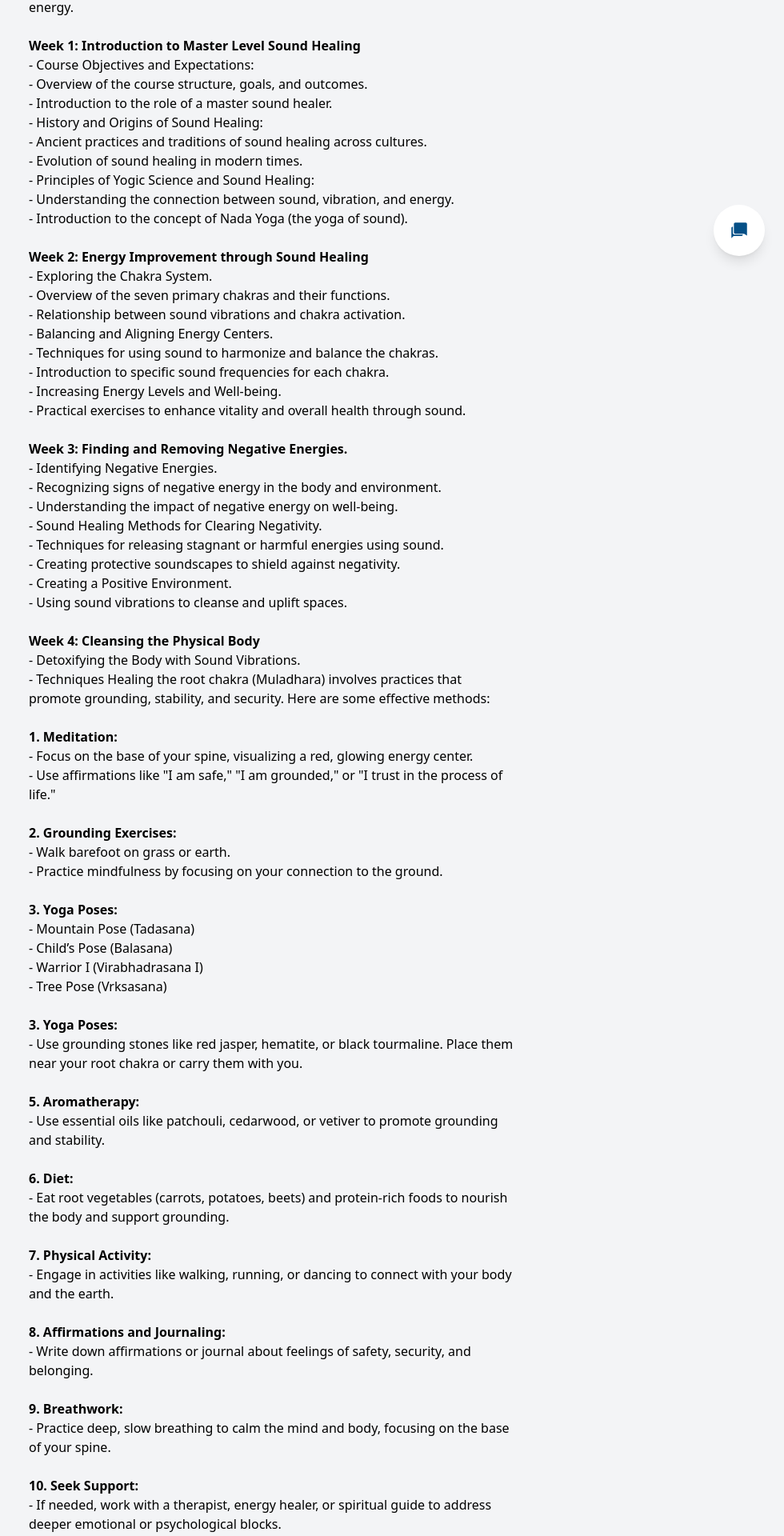
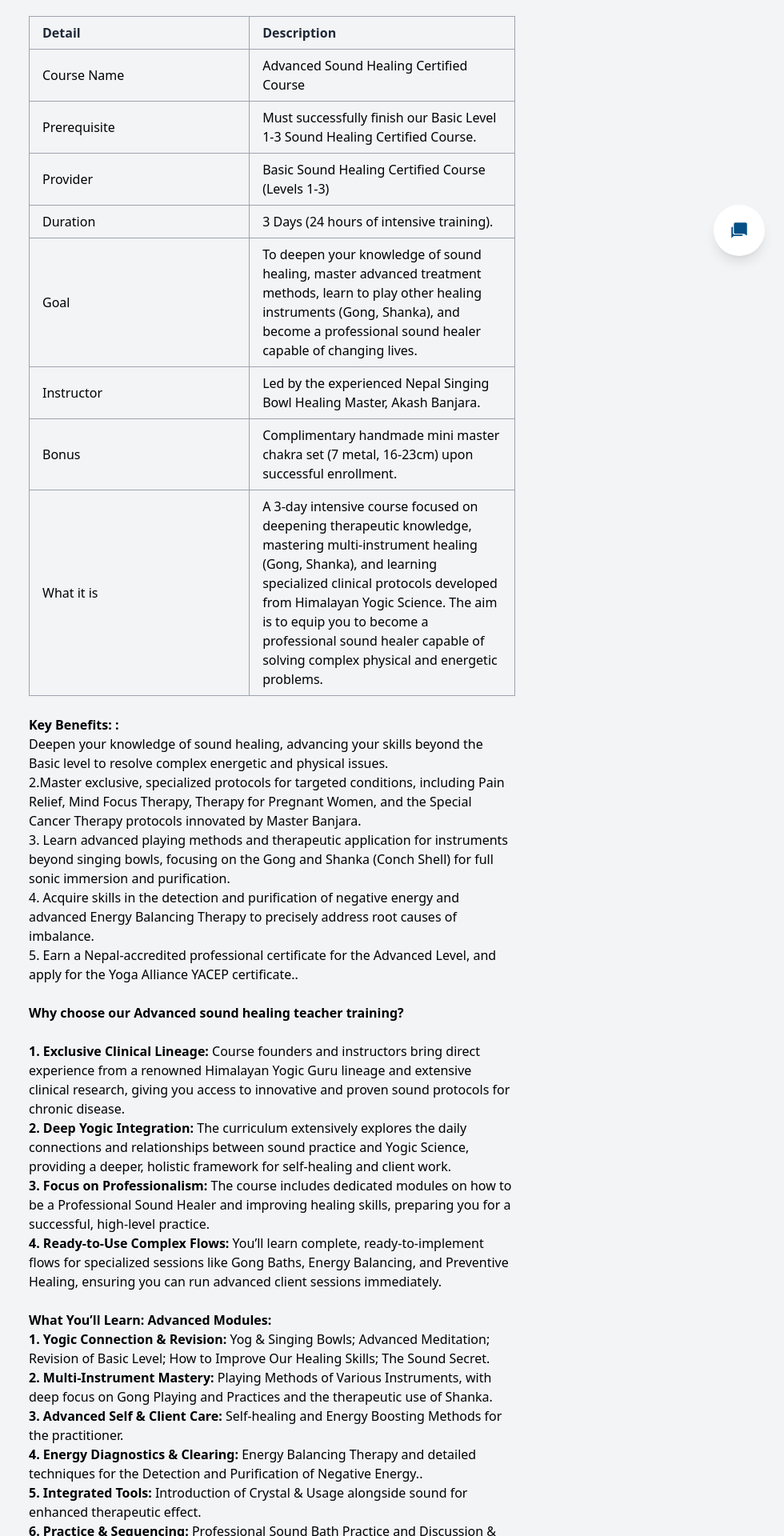
Before and after one commit to shashankapoudel/master-akash-portfolio, a React (Vite) app: page /services/advsoundhealingcourse in a window 1280 px wide. Shown: the part 400-2320 px from the top of the page at 80% size, without its empty margins (300-1280 px from the left). Built offline with nearby package versions, Linux system fonts and the light colour scheme.

Commit message:
latest changes

```diff
--- a/src/pages/AdvSoundHealingCourse.jsx
+++ b/src/pages/AdvSoundHealingCourse.jsx
@@ -1,105 +1,152 @@
 import React from 'react'
 
 const AdvSoundHealingCourse = () => {
+
+
+    const courseDetails = [
+        { detail: "Course Name", description: "Advanced Sound Healing Certified Course" },
+        { detail: "Prerequisite", description: "Must successfully finish our Basic Level 1-3 Sound Healing Certified Course." },
+        { detail: "Provider", description: "Basic Sound Healing Certified Course (Levels 1-3)" },
+        {
+            detail: "Duration", description: "3 Days (24 hours of intensive training)."
+        },
+        {
+            detail: "Goal", description: "To deepen your knowledge of sound healing, master advanced treatment methods, learn to play other healing instruments (Gong, Shanka), and become a professional sound healer capable of changing lives."
+        },
+        {
+            detail: "Instructor", description: "Led by the experienced Nepal Singing Bowl Healing Master, Akash Banjara."
+        },
+        {
+            detail: "Bonus", description: "Complimentary handmade mini master chakra set (7 metal, 16-23cm) upon successful enrollment."
+        },
+        {
+            detail: "What it is", description: "A 3-day intensive course focused on deepening therapeutic knowledge, mastering multi-instrument healing (Gong, Shanka), and learning specialized clinical protocols developed from Himalayan Yogic Science. The aim is to equip you to become a professional sound healer capable of solving complex physical and energetic problems. "
+        },
+    ]
+
     return (
         <div className='w-full flex items-center justify-center p-8'>
 
             <div className='text-[#11111] w-1/2'>
 
-                <strong> Course Overview:</strong>
-                <hr />
-                This Master Level Sound Healing course is designed to provide students with a comprehensive understanding of sound healing principles, techniques, and practices. Through a combination of theoretical knowledge and hands-on experience, students will learn to use various sound healing instruments, understand the impact of sound on the physical, emotional, mental, and spiritual levels, and develop the skills to become master sound healers. By the end of the course, students will be equipped to facilitate healing for themselves and others, while also deepening their connection to their higher self and the universal energy.
+                <strong className='text-center'>Advanced Sound Healing Certified Course</strong>
+
+                <p>As our Basic Teacher Training provided you with the basic map of the body, mind, and chakras, the Advanced Sound Healing Certified Course is an elaborate venture into that land. You will not only be balancing, but you will be on a wide-ranging, profound investigation into the dynamics of complex energy. This stage is also concerned with the diagnosis of deep-seated imbalances, the use of special therapy plans, and the skill to use powerful tools to address difficult issues. This is where you will convert what you have learned into the skills of a professional, clinical-level healer.</p>
                 <br />
 
-                <br />
-                <strong>Week 1: Introduction to Master Level Sound Healing</strong>
-                <br />
-                - Course Objectives and Expectations:<br />
-                - Overview of the course structure, goals, and outcomes.<br />
-                - Introduction to the role of a master sound healer.<br />
-                - History and Origins of Sound Healing:<br />
-                - Ancient practices and traditions of sound healing across cultures.<br />
-                - Evolution of sound healing in modern times.<br />
-                - Principles of Yogic Science and Sound Healing:<br />
-                - Understanding the connection between sound, vibration, and energy.<br />
-                - Introduction to the concept of Nada Yoga (the yoga of sound).<br />
+                <div>
+                    <table className='min-w-full'>
+                        <thead className=' text-gray-800'>
+                            <tr>
+                                <th className='border border-gray-400 text-left w-12 px-4 py-2'>Detail</th>
+                                <th className='border border-gray-400 text-left w-24 px-4 py-2'>Description</th>
+                            </tr>
+                        </thead>
+                        <tbody>
+                            {
+                                courseDetails.map((item) => (
+                                    <tr key={item.detail}>
+                                        <td className='border border-gray-400 text-gray px-4 py-2 font-medium'>{item.detail}</td>
+                                        <td className='border border-gray-400 text-gray px-4 py-2 font-medium'>{item.description}</td>
+                                    </tr>
+                                ))
+                            }
+                        </tbody>
+
+                    </table>
+                </div>
 
                 <br />
 
-                <strong>Week 2: Energy Improvement through Sound Healing</strong><br />
-                - Exploring the Chakra System.<br />
-                - Overview of the seven primary chakras and their functions.<br />
-                - Relationship between sound vibrations and chakra activation.<br />
-                - Balancing and Aligning Energy Centers.<br />
-                - Techniques for using sound to harmonize and balance the chakras.<br />
-                - Introduction to specific sound frequencies for each chakra.<br />
-                - Increasing Energy Levels and Well-being.<br />
-                - Practical exercises to enhance vitality and overall health through sound.<br />
+                <strong>Key Benefits: :</strong><br />
+
+                Deepen your knowledge of sound healing, advancing your skills beyond the Basic level to resolve complex energetic and physical issues.
+                <br />
+                2.Master exclusive, specialized protocols for targeted conditions, including Pain Relief, Mind Focus Therapy, Therapy for Pregnant Women, and the Special Cancer Therapy protocols innovated by Master Banjara.<br />
+                3. Learn advanced playing methods and therapeutic application for instruments beyond singing bowls, focusing on the Gong and Shanka (Conch Shell) for full sonic immersion and purification.<br />
+                4. Acquire skills in the detection and purification of negative energy and advanced Energy Balancing Therapy to precisely address root causes of imbalance. <br />
+                5. Earn a Nepal-accredited professional certificate for the Advanced Level, and apply for the Yoga Alliance YACEP certificate..<br />
+                <br />
+
+                <strong>Why choose our Advanced sound healing teacher training?
+                </strong><br />
+                <br />
+                <strong>1. Exclusive Clinical Lineage: </strong>Course founders and instructors bring direct experience from a renowned Himalayan Yogic Guru lineage and extensive clinical research, giving you access to innovative and proven sound protocols for chronic disease.<br />
+
+                <strong>2. Deep Yogic Integration:</strong> The curriculum extensively explores the daily connections and relationships between sound practice and Yogic Science, providing a deeper, holistic framework for self-healing and client work. <br />
+
+                <strong>3. Focus on Professionalism:</strong> The course includes dedicated modules on how to be a Professional Sound Healer and improving healing skills, preparing you for a successful, high-level practice.<br />
+
+                <strong>4. Ready-to-Use Complex Flows: </strong>You’ll learn complete, ready-to-implement flows for specialized sessions like Gong Baths, Energy Balancing, and Preventive Healing, ensuring you can run advanced client sessions immediately.
 
                 <br />
+                <br />
 
-                <strong>Week 3: Finding and Removing Negative Energies.</strong>
+                <strong>What You’ll Learn: Advanced Modules:</strong>
+                <ul>
+                    <li> <strong>1. Yogic Connection & Revision: </strong> Yog & Singing Bowls; Advanced Meditation; Revision of Basic Level; How to Improve Our Healing Skills; The Sound Secret.
+                    </li>
+
+                    <li><strong>2. Multi-Instrument Mastery: </strong>
+                        Playing Methods of Various Instruments, with deep focus on Gong Playing and Practices and the therapeutic use of Shanka.
+                    </li>
+
+                    <li> <strong>3. Advanced Self & Client Care: </strong> Self-healing and Energy Boosting Methods for the practitioner.</li>
+
+                    <li><strong>4. Energy Diagnostics & Clearing:</strong> Energy Balancing Therapy and detailed techniques for the Detection and Purification of Negative Energy..
+                    </li>
+
+                    <li> <strong>5. Integrated Tools:</strong> Introduction of Crystal & Usage alongside sound for enhanced therapeutic effect.
+                    </li>
+
+                    <li> <strong>6. Practice & Sequencing:</strong> Professional Sound Bath Practice and Discussion & Review of client cases.</li>
+
+                    <li><strong>7.Targeted Therapeutic Modules (Clinical Focus): </strong>Therapy for Pregnant Women (safe and specialized protocols),Preventive Healing Method,Pain Relief Method, Mind Focus Therapy, Special Cancer Therapy.
+                    </li>
+                </ul>
+                <br />
+
+                <strong>What to expect during training?</strong>
+                <br />
+                <strong>1. Intensive Hands-on Practice:</strong>  Significant time dedicated to practicing specialized therapy flows and mastering the Gong and Shanka.
+                <br />
+
+                <strong>2.Expert Guidance: </strong> Direct mentorship from Master Akash Banjara, who shares insights from years of clinical experience and innovation.
+                <br />
+
+                <strong>3. Real-World Preparation:</strong> Dedicated training on the ethics, mindset, and practical steps needed to establish and maintain your career as a professional sound healer.
+                <br />
+
+                <strong>4. Collaborative Learning:</strong> Review and discussion sessions to deepen understanding and refine technique amongst peers.
+                <br />
+                <br />
+
+
+                <strong>Who should attend?</strong>
+                <br />
+                1. Participants who have completed the Basic Level 1-3 Sound Healing Certified Course and are ready to advance their skills.
+                <br />
+
+                2. Those committed to developing a full-time professional practice and serving clients with complex or specialized needs.
+                <br />
+
+                3.  Practitioners (Yoga Teachers, Therapists) looking to integrate research-based, advanced techniques for pain, emotional release, and energetic diagnosis.
 
                 <br />
-                - Identifying Negative Energies.<br />
-                - Recognizing signs of negative energy in the body and environment.<br />
-                - Understanding the impact of negative energy on well-being.<br />
-                - Sound Healing Methods for Clearing Negativity.<br />
-                - Techniques for releasing stagnant or harmful energies using sound.<br />
-                - Creating protective soundscapes to shield against negativity.<br />
-                - Creating a Positive Environment.<br />
-                - Using sound vibrations to cleanse and uplift spaces.<br />
                 <br />
 
-                <strong>Week 4: Cleansing the Physical Body</strong>
+                <strong>Practical details & what to bring:</strong><br />
 
+                <strong>Duration & Time:</strong> 3 Days, 10:00 - 19:00 daily (24 total hours).<br />
+                <strong>Instruments Provided:</strong> All instruments, including singing bowls, gongs, and shanka, are provided for practice in class.<br />
+                <strong>Post-Graduation Perks: </strong>Graduated students can enjoy free space rental and bowls for practice at our center, and can trade the complimentary Master Set for a discount on other instrument purchases.
                 <br />
-                - Detoxifying the Body with Sound Vibrations.<br />
-                - Techniques Healing the root chakra (Muladhara) involves practices that promote grounding, stability, and security. Here are some effective methods:<br />
                 <br />
 
-                <strong>1. Meditation:</strong>
+                <strong>Meet Your Instructor: Master Akash Banjara</strong><br />
+                The course is frequently led by Healing Master Akash Banjara, a master with an experienced lineage born from a Nepalese musical family. Master Banjara is trained in meditation, Sanskrit, and various energy practices, including mentorship under a famous Himalayan Yogic Guru. His expertise includes years of research and clinical experience, leading to the innovation of special treatments for complex conditions and preventative healing. <br />
 
-                <br />
-                - Focus on the base of your spine, visualizing a red, glowing energy center.<br />
-                - Use affirmations like "I am safe," "I am grounded," or "I trust in the process of life."<br />
-                <br />
 
-                <strong> 2. Grounding Exercises:</strong> <br />
-
-                - Walk barefoot on grass or earth.<br />
-                - Practice mindfulness by focusing on your connection to the ground.<br />
-                <br />
-
-                <strong>3. Yoga Poses:</strong><br />
-                - Mountain Pose (Tadasana)<br />
-                - Child’s Pose (Balasana)<br />
-                - Warrior I (Virabhadrasana I)<br />
-                - Tree Pose (Vrksasana)<br />
-                <br />
-                <strong>3. Yoga Poses:</strong><br />
-                - Use grounding stones like red jasper, hematite, or black tourmaline. Place them near your root chakra or carry them with you.<br />
-                <br />
-
-                <strong>  5. Aromatherapy:</strong><br />
-                - Use essential oils like patchouli, cedarwood, or vetiver to promote grounding and stability.<br />
-                <br />
-                <strong> 6. Diet:</strong><br />
-                - Eat root vegetables (carrots, potatoes, beets) and protein-rich foods to nourish the body and support grounding.<br />
-                <br />
-                <strong>  7. Physical Activity:</strong> <br />
-                - Engage in activities like walking, running, or dancing to connect with your body and the earth.<br />
-                <br />
-                <strong>8. Affirmations and Journaling:</strong> <br />
-                - Write down affirmations or journal about feelings of safety, security, and belonging.<br />
-                <br />
-                <strong>  9. Breathwork:</strong> <br />
-                - Practice deep, slow breathing to calm the mind and body, focusing on the base of your spine.<br />
-                <br />
-                <strong> 10. Seek Support:</strong> <br />
-                - If needed, work with a therapist, energy healer, or spiritual guide to address deeper emotional or psychological blocks.<br />
-                <br />
-                Consistency is key—regular practice will help restore balance to your root chakra over time. Master Level Sound Healing Course: A Journey into Yogic Science and Self-Healing.<br />
 
             </div>
 
--- a/src/pages/BasicSoundHealing.jsx
+++ b/src/pages/BasicSoundHealing.jsx
@@ -132,9 +132,13 @@ const BasicSoundHealing = () => {
                 <br />
 
                 <strong>Practical details & what to bring:</strong><br />
+
                 -Comfortable clothing, a towel (small/medium/large), mattress/pillow for practice, sandalwood/incense if desired. A peaceful, dimly lit space is ideal for sessions.<br />
 
                 -The course teaches how to choose and cleanse quality singing bowls; students who already own bowls will learn maintenance and selection criteria.<br />
+
+
+
 
 
             </div>
```
